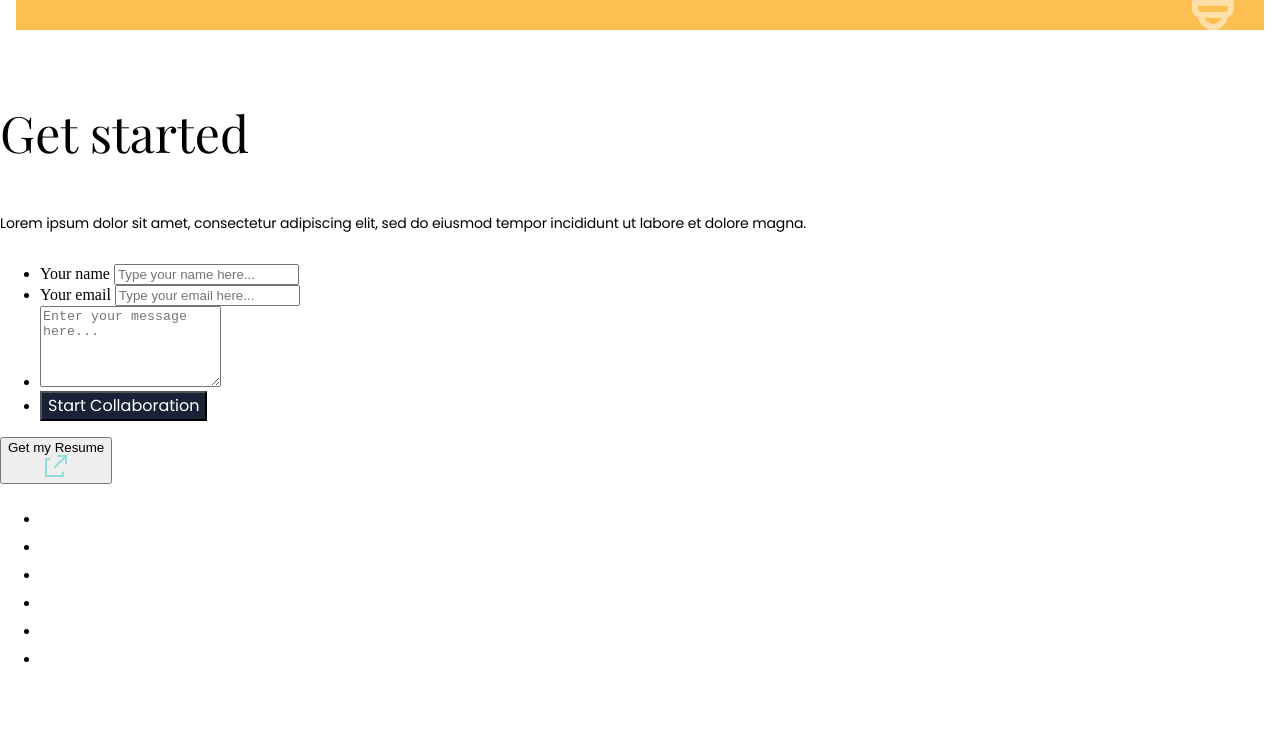
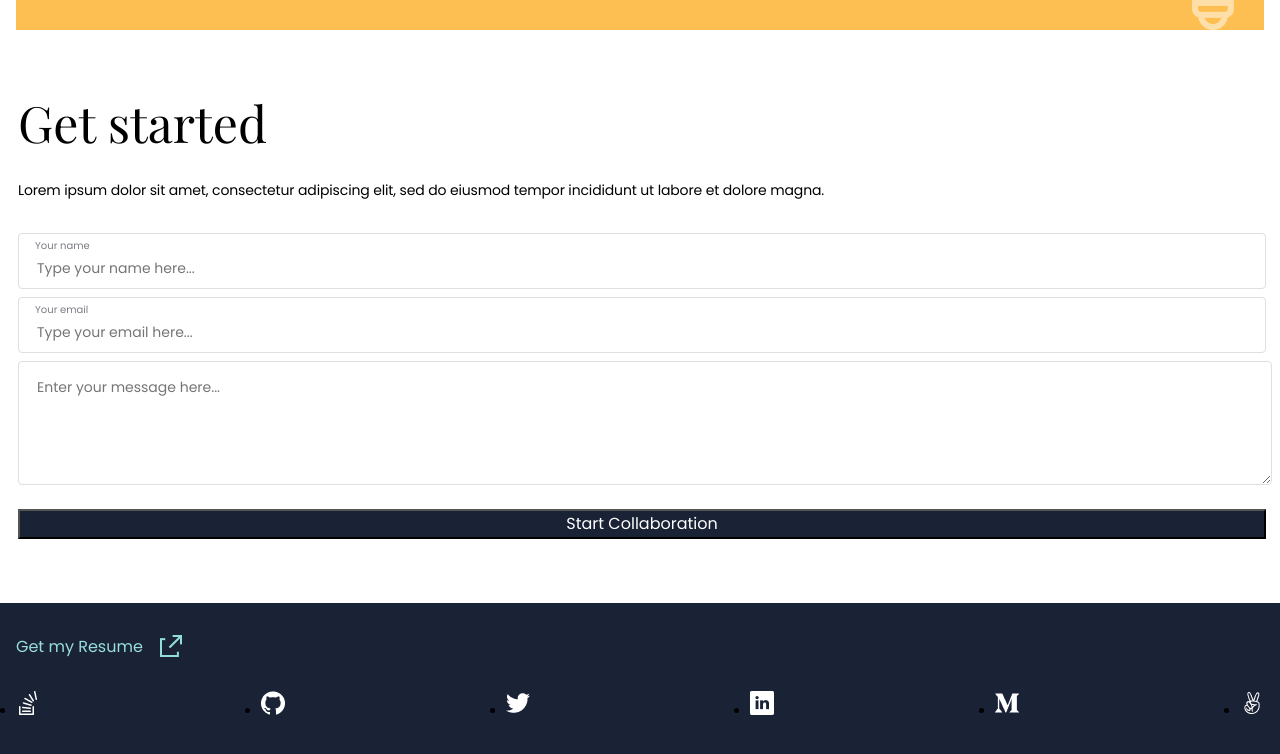
Before and after one commit to Abdelaziz-Mahdi/Portfolio-o, a plain HTML site: page index.html in a window 1280 px wide. Shown: the part 7227-7981 px from the top of the page. Before the commit the page ends 7911 px from the top, so only its background shows below. Drawn offline with nearby package versions, Linux system fonts and the light colour scheme.

Commit message:
add-contactMe-section-styles

```diff
--- a/styles.css
+++ b/styles.css
@@ -424,3 +424,138 @@ h3 {
   margin-bottom: 53px;
   margin-right: 151px;
 }
+
+#formSection {
+  margin: 32px 14px 64px 18px;
+}
+
+#formSection form {
+  margin-bottom: 0;
+}
+
+#formSection h2 {
+  margin: 0 39px 32px 0;
+}
+
+#formSection p {
+  margin: 0 0 32px 0;
+}
+
+#formSection ul {
+  list-style: none;
+  padding: 0;
+  margin: 0;
+}
+
+.inputDiv {
+  display: flex;
+  flex-direction: row;
+  border-radius: 4px;
+  border: 1px solid #dfdfe0;
+  font-size: 16px;
+  position: relative;
+  margin-bottom: 8px;
+}
+
+.inputDiv:hover {
+  border: 1px solid #1a2236;
+}
+
+input {
+  border-style: none;
+  border: none;
+  text-indent: 16px;
+  font-family: "Poppins", sans-serif;
+  font-style: normal;
+  font-weight: 400;
+  font-size: 14px;
+  line-height: 21px;
+  margin: 23px 0 8px 0;
+  width: 100%;
+}
+
+input:focus {
+  outline: 0;
+}
+
+label {
+  text-align: start;
+  position: absolute;
+  text-indent: 16px;
+  margin: 4px 217px 0 0;
+  font-family: "Poppins", sans-serif;
+  font-style: normal;
+  font-weight: 400;
+  font-size: 10px;
+  line-height: 15px;
+  color: #7d7c84;
+}
+
+#message {
+  border-radius: 4px;
+  border: 1px solid #dfdfe0;
+  position: relative;
+  width: 100%;
+  margin-bottom: 20px;
+  text-indent: 16px;
+  padding-top: 15px;
+  font-family: "Poppins", sans-serif;
+  font-style: normal;
+  font-weight: 400;
+  font-size: 14px;
+  line-height: 21px;
+}
+
+#message:focus {
+  outline: 0;
+}
+
+#message:hover {
+  border: 1px solid #1a2236;
+}
+
+#formSection .btn {
+  width: 100%;
+}
+
+#contactFooter {
+  padding-top: 32px;
+  padding-bottom: 40px;
+  padding-left: 16px;
+  padding-right: 16px;
+  background-color: #1a2236;
+}
+
+#links {
+  display: flex;
+  flex-direction: row;
+  justify-content: space-between;
+  padding: 0;
+}
+
+.myResume {
+  background-color: #1a2236;
+  color: #98dede;
+  font-family: "Poppins", sans-serif;
+  font-style: normal;
+  text-align: center;
+  font-weight: 500;
+  font-size: 16px;
+  line-height: 24px;
+  display: flex;
+  flex-direction: row;
+  justify-content: center;
+  border: none;
+  margin-bottom: 32px;
+  margin-right: 124px;
+  padding: 0;
+}
+
+.btnTextResume {
+  margin: 0;
+}
+
+.btnDownload {
+  display: flex;
+  margin-left: 17px;
+}
```
